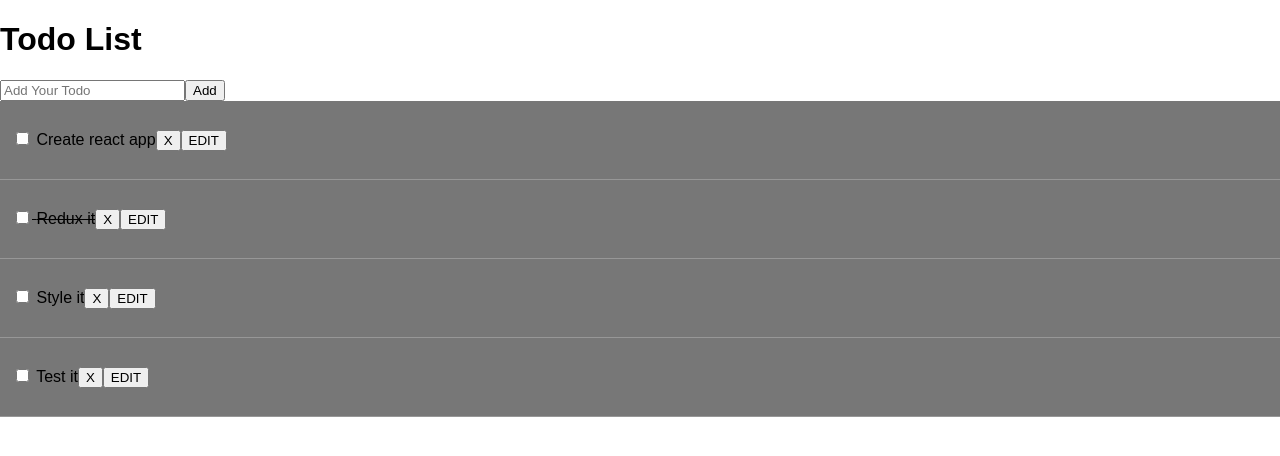
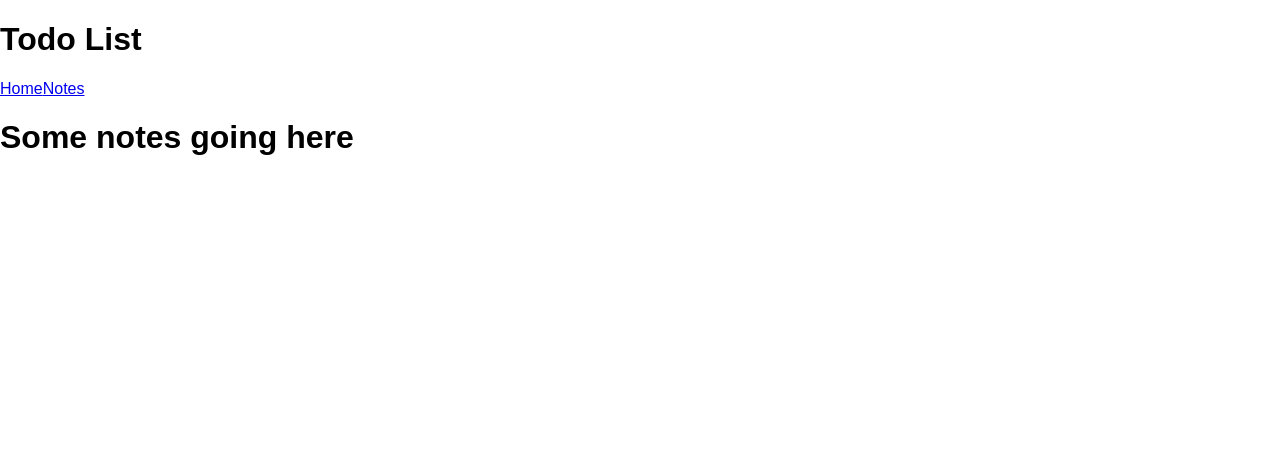
Before and after one commit to stephangriesel/todo-react-redux, a React (Create React App) app in the folder react-redux-todo/: page /notes in a window 1280 px wide. Shown: the top 456 px of the page. Built offline with nearby package versions, Linux system fonts and the light colour scheme.

Commit message:
add react router

```diff
--- a/react-redux-todo/package.json
+++ b/react-redux-todo/package.json
@@ -5,6 +5,7 @@
   "dependencies": {
     "react": "^16.8.6",
     "react-dom": "^16.8.6",
+    "react-router-dom": "^5.0.0",
     "react-scripts": "0.9.5",
     "uuid": "^3.3.2"
   },
--- a/react-redux-todo/src/App.js
+++ b/react-redux-todo/src/App.js
@@ -1,8 +1,10 @@
 import React, { Component } from 'react';
+import { BrowserRouter as Router, Route } from 'react-router-dom';
 import Todos from './components/Todos';
 import AddTodo from './components/AddTodo';
 import Header from './components/Header';
 import EditTodo from './components/EditTodo';
+import Notes from './components/pages/Notes';
 import './App.css';
 import uuid from 'uuid';
 
@@ -61,11 +63,12 @@
   addTodo = (title) => {
     console.log("Add todo:" + title)
     const newTodo = {
-      id:uuid.v4(),
-      title:title, // es6 i can just use title but keeping this as is for reference for now
+      id: uuid.v4(),
+      title: title, // es6 i can just use title but keeping this as is for reference for now
       completed: false
     }
-    this.setState({ todos: [
+    this.setState({
+      todos: [
         ...this.state.todos, newTodo // spread (copy) what is in array & add in new todo
       ]
     });
@@ -74,11 +77,12 @@
   editTodo = (title) => {
     console.log("Edit todo:" + title)
     const editTodo = {
-      id:uuid.v4(),
-      title:title, // es6 i can just use title but keeping this as is for reference for now
+      id: uuid.v4(),
+      title: title, // es6 i can just use title but keeping this as is for reference for now
       completed: false
     }
-    this.setState({ todos: [
+    this.setState({
+      todos: [
         ...this.state.todos, editTodo // spread (copy) what is in array & add in new todo
       ]
     });
@@ -87,9 +91,12 @@
   render() {
     console.log(this.state.todos);
     return (
+      <Router>
         <div className="App">
           <div className="container">
             <Header />
+            <Route exact path="/" render={props => (
+              <React.Fragment>
                 <AddTodo
                   addTodo={this.addTodo}
                 />
@@ -99,8 +106,13 @@
                   deleteTodo={this.deleteTodo}
                   editTodo={this.editTodo}
                 />
+              </React.Fragment>
+            )} />
+            <Route path="/notes" component={Notes} />
+
           </div>
         </div>
+      </Router>
     );
   }
 }
--- a/react-redux-todo/src/components/EditTodo.js
+++ b/react-redux-todo/src/components/EditTodo.js
@@ -1,9 +1,10 @@
 import React, { Component } from 'react'
 
 class EditTodo extends Component {
-  state = {
-    edited: false
-  }
+  // state = {
+  //   edited: false
+  // }
+
 
   onSubmit = (e) => {
     e.preventDefault();
@@ -30,7 +31,7 @@
         />
         <button
           type="submit">
-          Edit
+          Edit2
         </button>
       </form>
     )
--- a/react-redux-todo/src/components/Header.js
+++ b/react-redux-todo/src/components/Header.js
@@ -1,9 +1,14 @@
 import React, { Component } from 'react';
+import { Link } from 'react-router-dom';
 
 class Header extends Component {
   render() {
     return(
+      <React.Fragment>
       <h1>Todo List</h1>
+      <Link to="/">Home</Link>
+      <Link to="/notes">Notes</Link>
+      </React.Fragment>
     )
   }
 }
--- /dev/null
+++ b/react-redux-todo/src/components/pages/Notes.js
@@ -0,0 +1,13 @@
+import React, { Component } from 'react'
+
+class Notes extends Component {
+  render() {
+    return (
+      <div>
+        <h1>Some notes going here</h1>
+      </div>
+    )
+  }
+}
+
+export default Notes;
```
Lines whose indentation alone changed are shown as unchanged.
